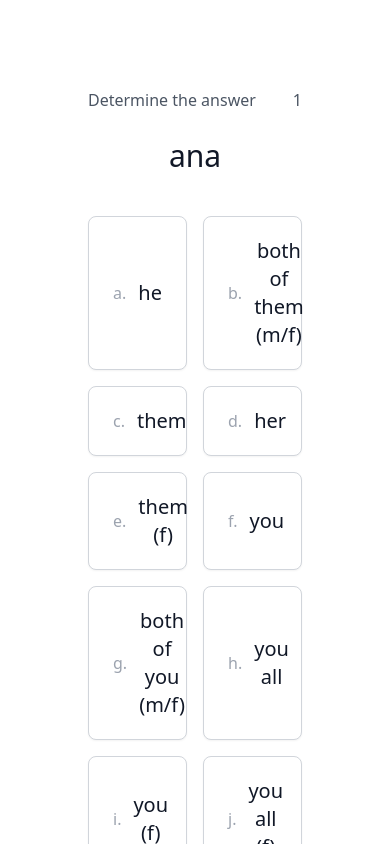
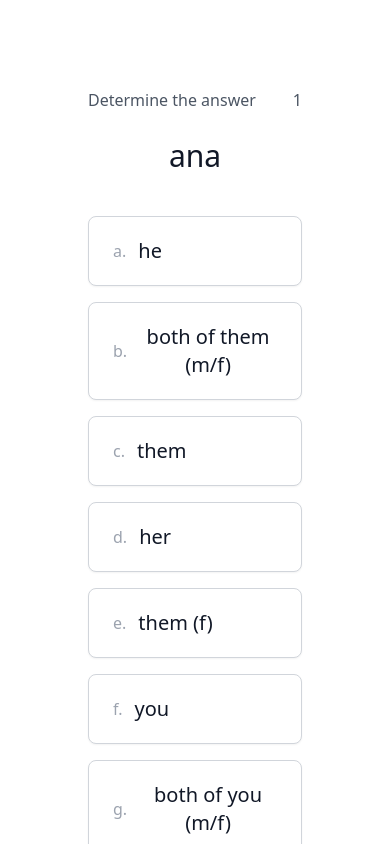
Before and after one commit to sbakht/arabic-quiz, a Vue app: page / in a window 390 px wide. Shown: the top 844 px of the page. Built offline with nearby package versions, Linux system fonts and the light colour scheme.

Commit message:
single column on mobile

```diff
--- a/src/components/quiz.card.vue
+++ b/src/components/quiz.card.vue
@@ -10,10 +10,25 @@
     </h3>
     <div
       class="grid grid-cols-1 gap-4 mt-12"
-      :class="{ 'grid-cols-2': choices.length >= 6 }"
+      :class="{ 'md:grid-cols-2': choices.length >= 6 }"
     >
       <div
-        class="relative rounded-lg border border-gray-300 bg-white px-6 py-5 shadow-sm flex items-center space-x-3 hover:border-gray-400 focus-within:ring-2 focus-within:ring-offset-2 focus-within:ring-indigo-500"
+        class="
+          relative
+          rounded-lg
+          border border-gray-300
+          bg-white
+          px-6
+          py-5
+          shadow-sm
+          flex
+          items-center
+          space-x-3
+          hover:border-gray-400
+          focus-within:ring-2
+          focus-within:ring-offset-2
+          focus-within:ring-indigo-500
+        "
         v-for="(choice, i) in choices"
         :key="choice.id"
       >
```
